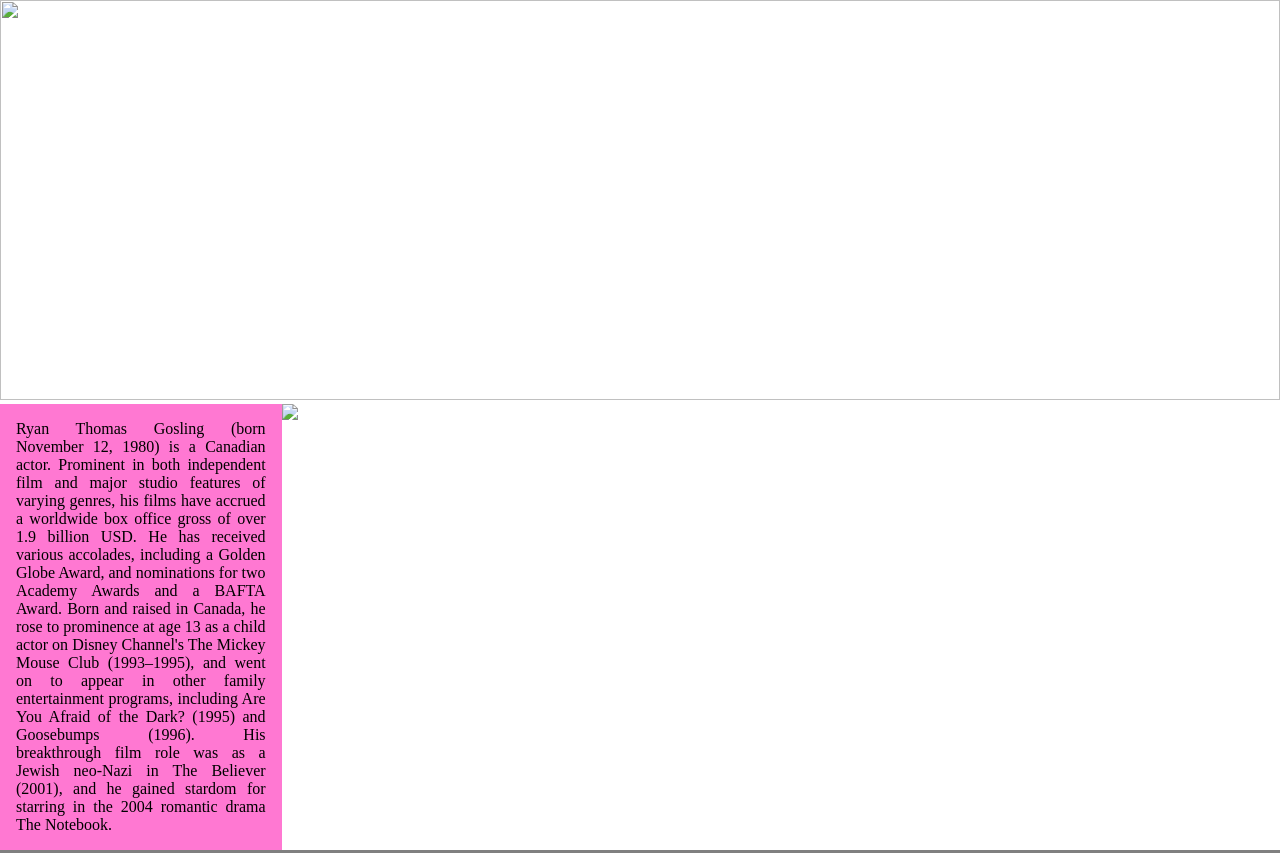
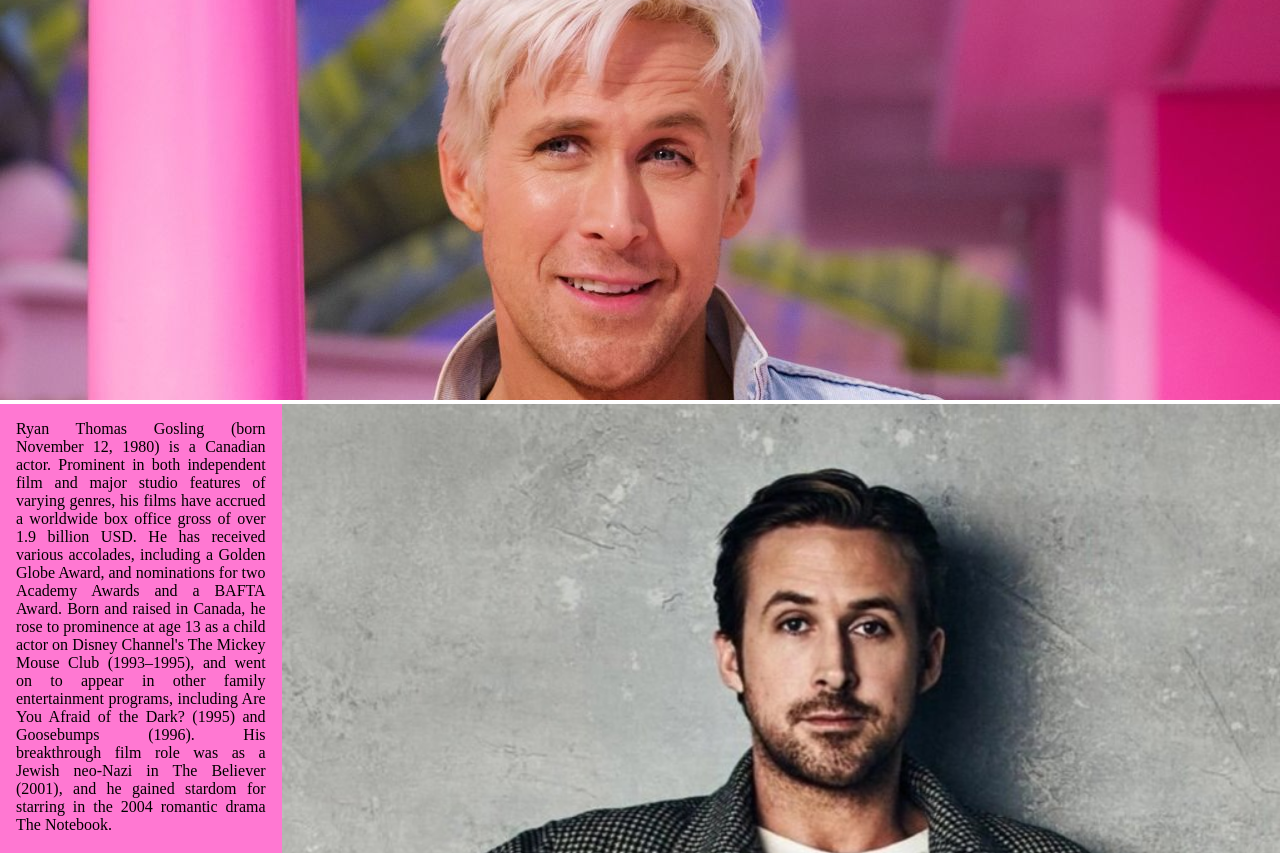
Before and after one commit to muzy4ukV/Front-End-labs, a plain HTML site: page lab3/flex/index.html in a window 1280 px wide. Shown: the top 853 px of the page. Drawn offline with Linux system fonts and the light colour scheme; the site is published under a folder, as on GitHub Pages, so addresses that start at the root find nothing.

Commit message:
Fixed links to photos

```diff
--- a/lab3/flex/index.html
+++ b/lab3/flex/index.html
@@ -11,7 +11,7 @@
     <body>
         <main>
             <div id="header">
-                <img src="/content/gosling.jpg" id="gosling">
+                <img src="../content/gosling.jpg" id="gosling">
             </div>
             <div id="content">
                 <div id="menu">
@@ -29,7 +29,7 @@
                     </p>
                 </div>
                 <div id="center">
-                    <img src="/content/gosling2.jpg" id="goslingSitting">
+                    <img src="../content/gosling2.jpg" id="goslingSitting">
                 </div>
             </div>
             <div id="footer">
```
Also changed, not shown: lab3/float/index.html (+2 -2 lines).
